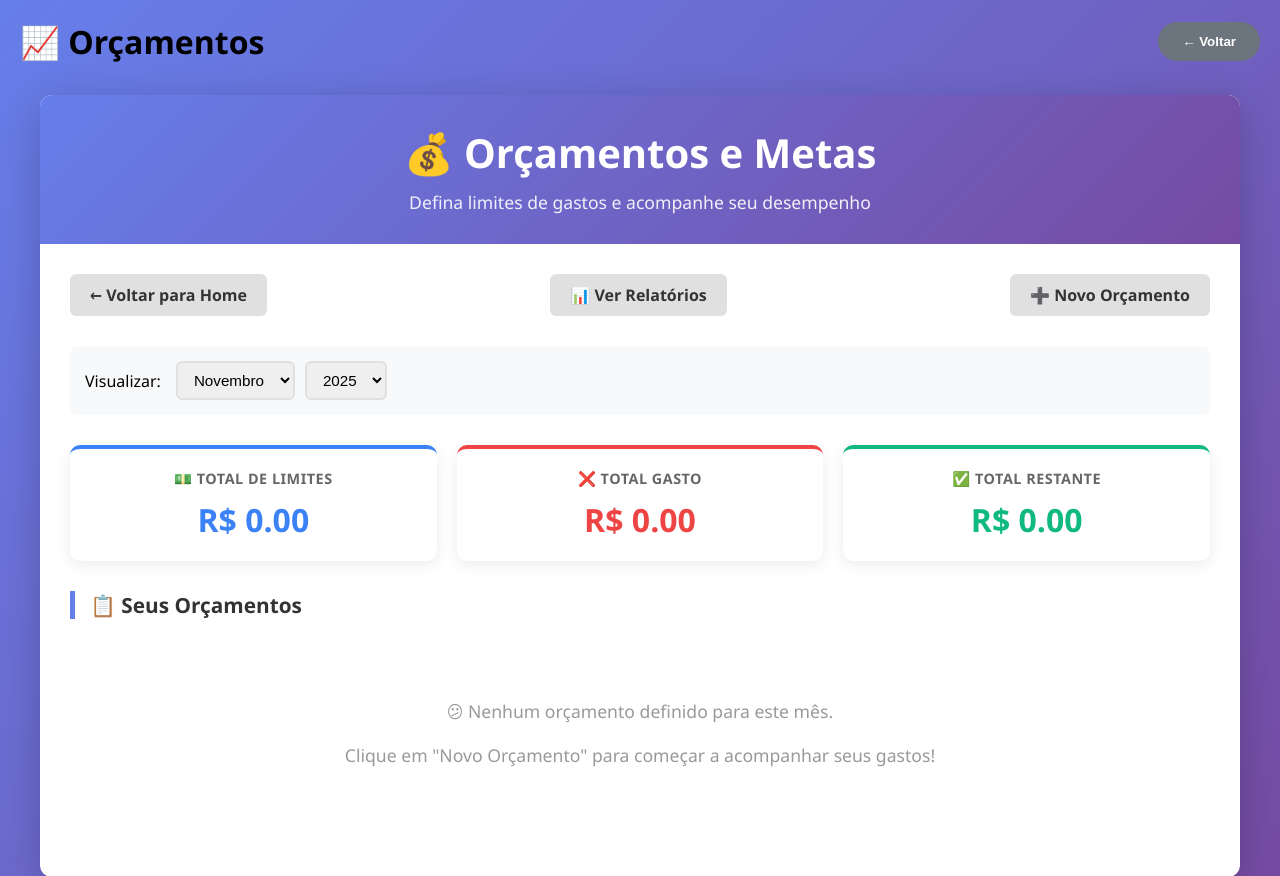
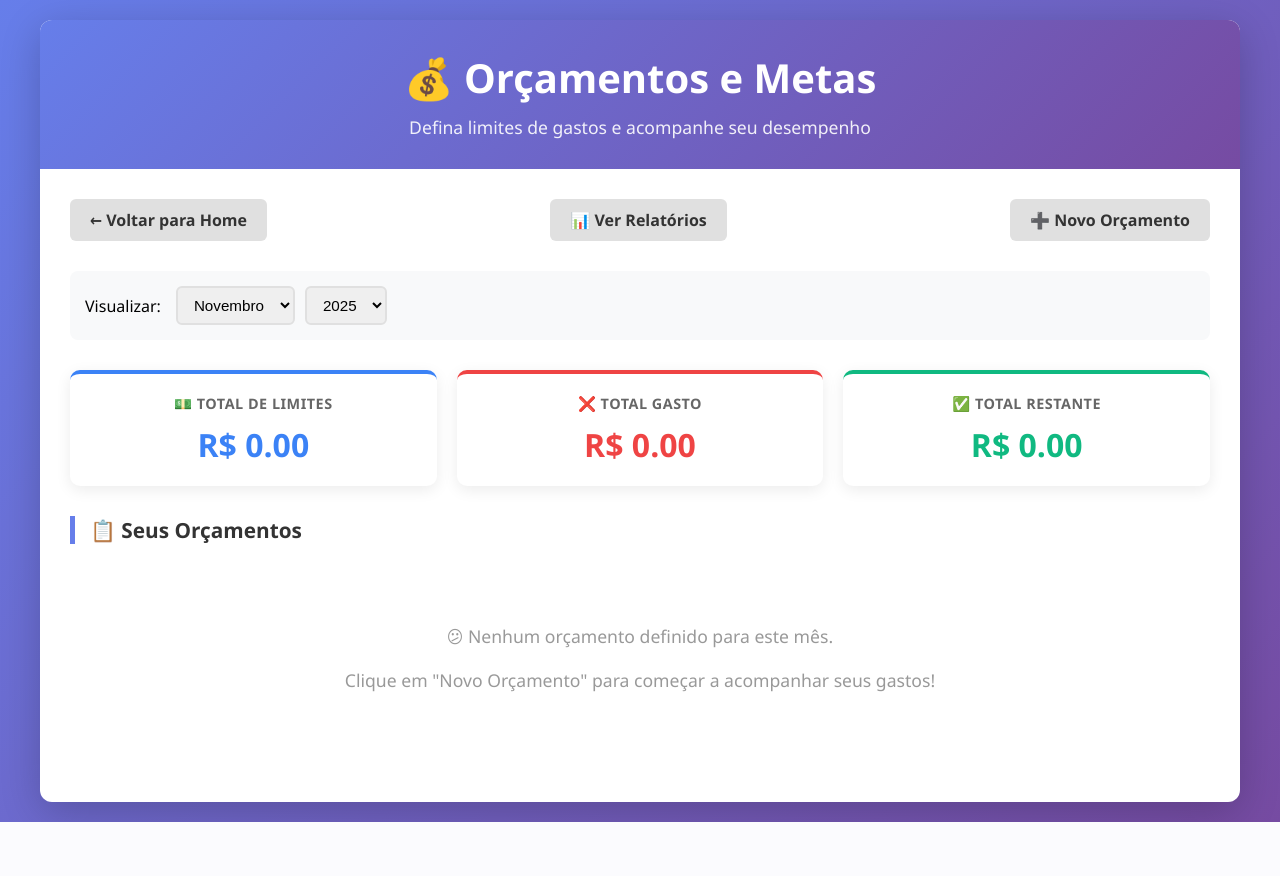
Before and after one commit to vanderson7508/app-financeiro, a Flask app: page /orcamentos in a window 1280 px wide. Shown: the top 876 px of the page. After the commit the page ends 822 px from the top, so only its background shows below. Run offline with Flask 3, Linux system fonts and the light colour scheme; the visitor is signed in with stand-in values (Sample User, id 1); data that the repository does not hold is empty.

Commit message:
Remove: Botões de voltar - menu bar já permite voltar

```diff
--- a/templates/bancos.html
+++ b/templates/bancos.html
@@ -1,10 +1,6 @@
 {% extends "base.html" %}
 {% block title %}Meus Bancos - Financeiro{% endblock %}
 {% block content %}
-<div style="display: flex; justify-content: space-between; align-items: center; margin-bottom: 2rem;">
-    <h1>🏦 Bancos</h1>
-    <button onclick="history.back()" style="background: #6c757d; color: white; border: none; padding: 0.75rem 1.5rem; border-radius: 50px; font-weight: 600; cursor: pointer;">← Voltar</button>
-</div>
 <!DOCTYPE html>
 <html lang="pt-BR">
 <head>
--- a/templates/cartoes.html
+++ b/templates/cartoes.html
@@ -1,10 +1,6 @@
 {% extends "base.html" %}
 {% block title %}Meus Cartões - Financeiro{% endblock %}
 {% block content %}
-<div style="display: flex; justify-content: space-between; align-items: center; margin-bottom: 2rem;">
-    <h1>💳 Cartões</h1>
-    <button onclick="history.back()" style="background: #6c757d; color: white; border: none; padding: 0.75rem 1.5rem; border-radius: 50px; font-weight: 600; cursor: pointer;">← Voltar</button>
-</div>
 <!DOCTYPE html>
 <html lang="pt-BR">
 <head>
--- a/templates/orcamentos.html
+++ b/templates/orcamentos.html
@@ -1,7 +1,3 @@
-<div style="display: flex; justify-content: space-between; align-items: center; margin-bottom: 2rem;">
-    <h1>📈 Orçamentos</h1>
-    <button onclick="history.back()" style="background: #6c757d; color: white; border: none; padding: 0.75rem 1.5rem; border-radius: 50px; font-weight: 600; cursor: pointer;">← Voltar</button>
-</div>
 <!DOCTYPE html>
 <html lang="pt-BR">
 <head>
--- a/templates/relatorios.html
+++ b/templates/relatorios.html
@@ -1,7 +1,3 @@
-<div style="display: flex; justify-content: space-between; align-items: center; margin-bottom: 2rem;">
-    <h1>📋 Relatórios</h1>
-    <button onclick="history.back()" style="background: #6c757d; color: white; border: none; padding: 0.75rem 1.5rem; border-radius: 50px; font-weight: 600; cursor: pointer;">← Voltar</button>
-</div>
 <!DOCTYPE html>
 <html lang="pt-BR">
 <head>
--- a/templates/transacoes.html
+++ b/templates/transacoes.html
@@ -3,12 +3,6 @@
 {% block title %}Transações - Controle Financeiro{% endblock %}
 
 {% block content %}
-
-<div style="display: flex; justify-content: space-between; align-items: center; margin-bottom: 2rem;">
-    <h1>📊 Transações</h1>
-    <button onclick="history.back()" style="background: #6c757d; color: white; border: none; padding: 0.75rem 1.5rem; border-radius: 50px; font-weight: 600; cursor: pointer;">← Voltar</button>
-</div>
-
 <style>
     .header-section {
         display: flex;
```
